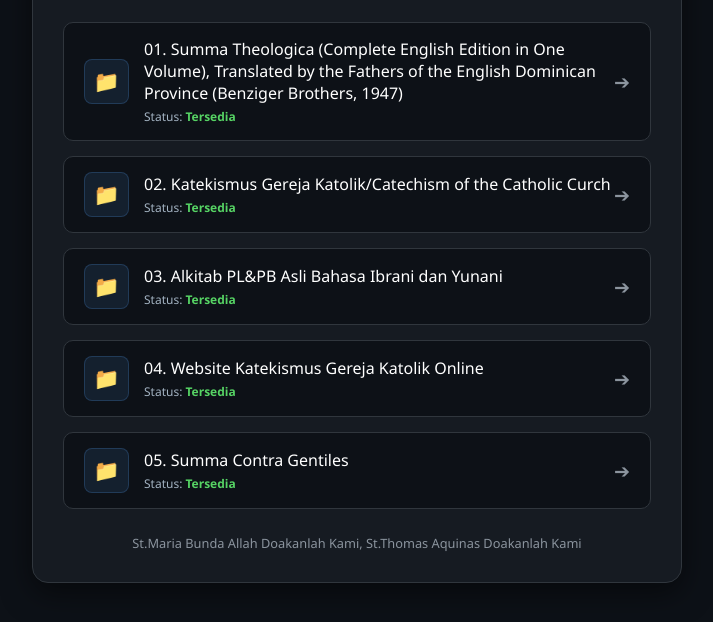
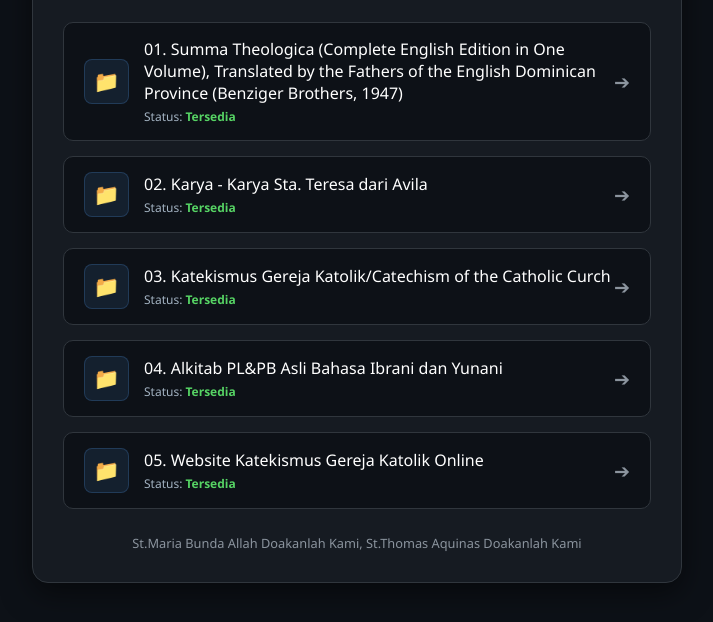
Before and after one commit to vernqwen/seiichiro.github.io, a plain HTML site: page index.html in a window 1280 px wide. Shown: the part 166-788 px from the top of the page, without its empty margins (283-996 px from the left). Drawn offline with Linux system fonts and the light colour scheme.

Commit message:
Add new file entry for Sta. Teresa dari Avila
Added new file entry for 'Karya - Karya Sta. Teresa dari Avila' with its URL.

```diff
--- a/index.html
+++ b/index.html
@@ -208,6 +208,10 @@
             url: "https://drive.google.com/drive/folders/1S6RoRF1GHYTa28WMbB3efBfAllqZA6b1"
         },
         {
+            namaFile: "Karya - Karya Sta. Teresa dari Avila",
+            url: "https://st-teresa-avila-opera-omnia.pages.dev/"
+        },
+        {
             namaFile: "Katekismus Gereja Katolik/Catechism of the Catholic Curch",
             url: "https://drive.google.com/drive/folders/1P0EczHMqDR5zcxYhhTpPK_mcEEqKhiHT"
         },
@@ -218,10 +222,6 @@
         {
             namaFile: "Website Katekismus Gereja Katolik Online",
             url: "https://vernqwen.github.io/kgk-online/"
-        },
-        {
-            namaFile: "Summa Contra Gentiles",
-            url: "https://drive.google.com/drive/folders/1Zs9q7U5ceQ48XmgEy-qGDDK6IXqJePD7"
         }
     ];
 
```
